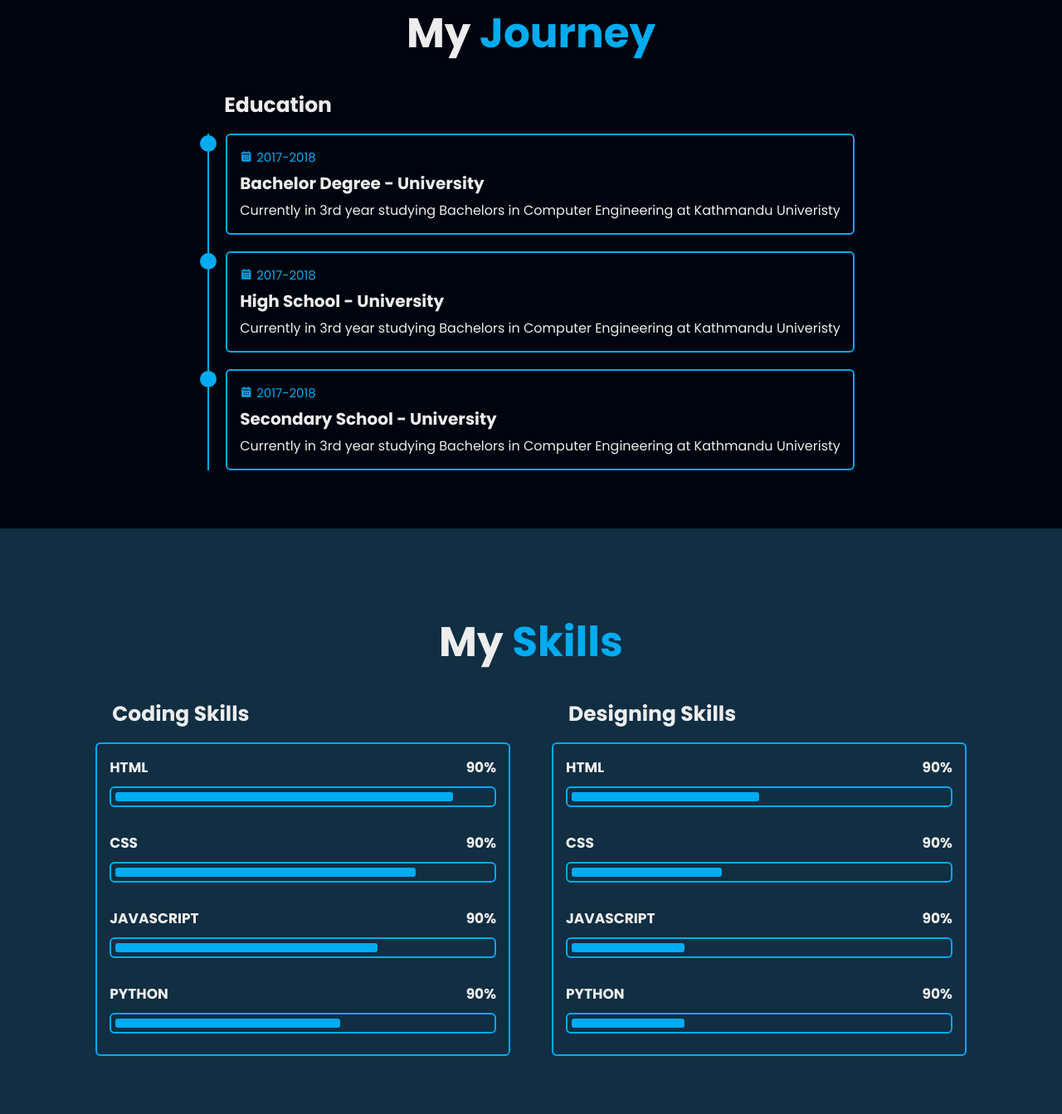
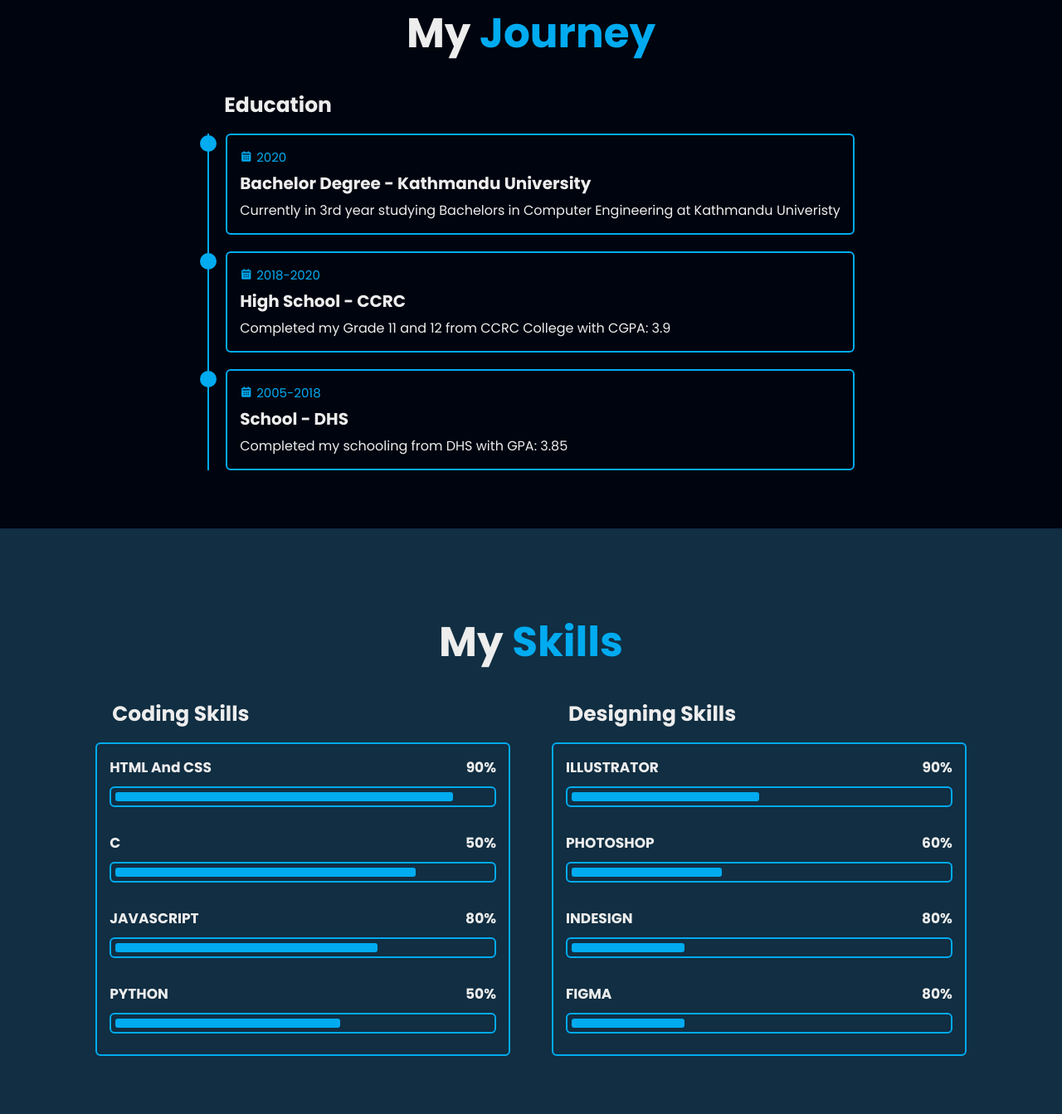
Before and after one commit to BigyanByanju/Portfolio-Website, a plain HTML site: page index.html in a window 1280 px wide. Shown: the part 897-2240 px from the top of the page at 83% size. Drawn offline with nearby package versions, Linux system fonts and the light colour scheme.

Commit message:
details fixed

```diff
--- a/index.html
+++ b/index.html
@@ -38,8 +38,8 @@
                 <p>I'm a computer engineering student with a passion for data science, graphic designing, and web development. I love to create visually appealing designs, develop interactive websites, and analyze data to uncover insights. Check out my portfolio to see my work, and feel free to contact me for any queries or collaboration opportunities.</p>
 
                 <div class="btn-box">
-                    <a href="#" class="btn">Hire Me</a>
-                    <a href="#" class="btn">Let's Talk</a>
+                    <a href="#" class="btn">Download CV</a>
+                    <a href="#contact" class="btn">Let's Talk</a>
                 </div>
             </div>
 
@@ -49,9 +49,9 @@
          </div>
 
         <div class="home-sci">
-            <a href="#"><i class='bx bxl-facebook'></i></a>
-            <a href="#"><i class='bx bxl-instagram'></i></a>
-            <a href="#"><i class='bx bxl-linkedin'></i></a>
+            <a target="_blank" href="https://www.facebook.com/bigyan.shrestha.9465/"><i class='bx bxl-facebook'></i></a>
+            <a target="_blank" href="https://www.instagram.com/byanju.bigyan/"><i class='bx bxl-instagram'></i></a>
+            <a target="_blank" href="https://www.linkedin.com/in/bigyan-byanju-3651081b6/"><i class='bx bxl-linkedin'></i></a>
         </div>
     </section>
 
@@ -68,21 +68,21 @@
                     <div class="education-content">
 
                         <div class="content">
-                            <div class="year"><i class="bx bxs-calendar"></i>2017-2018</div>
-                            <h3>Bachelor Degree - University</h3>
+                            <div class="year"><i class="bx bxs-calendar"></i>2020</div>
+                            <h3>Bachelor Degree - Kathmandu University</h3>
                             <p>Currently in 3rd year studying Bachelors in Computer Engineering at Kathmandu Univeristy</p>
                         </div>
 
                         <div class="content">
-                            <div class="year"><i class="bx bxs-calendar"></i>2017-2018</div>
-                            <h3>High School - University</h3>
-                            <p>Currently in 3rd year studying Bachelors in Computer Engineering at Kathmandu Univeristy</p>
+                            <div class="year"><i class="bx bxs-calendar"></i>2018-2020</div>
+                            <h3>High School - CCRC</h3>
+                            <p>Completed my Grade 11 and 12 from CCRC College with CGPA: 3.9</p>
                         </div>
 
                         <div class="content">
-                            <div class="year"><i class="bx bxs-calendar"></i>2017-2018</div>
-                            <h3>Secondary School - University</h3>
-                            <p>Currently in 3rd year studying Bachelors in Computer Engineering at Kathmandu Univeristy</p>
+                            <div class="year"><i class="bx bxs-calendar"></i>2005-2018</div>
+                            <h3>School - DHS</h3>
+                            <p>Completed my schooling from DHS with GPA: 3.85</p>
                         </div>
 
                     </div>
@@ -106,22 +106,22 @@
                     <div class="skills-content">
 
                         <div class="progress">
-                            <h3>HTML <span>90%</span></h3>
+                            <h3>HTML And CSS<span>90%</span></h3>
                             <div class="bar"><span></span></div>
                         </div>
 
                         <div class="progress">
-                            <h3>CSS <span>90%</span></h3>
+                            <h3>C <span>50%</span></h3>
                             <div class="bar"><span></span></div>
                         </div>
 
                         <div class="progress">
-                            <h3>JAVASCRIPT <span>90%</span></h3>
+                            <h3>JAVASCRIPT <span>80%</span></h3>
                             <div class="bar"><span></span></div>
                         </div>
 
                         <div class="progress">
-                            <h3>PYTHON <span>90%</span></h3>
+                            <h3>PYTHON <span>50%</span></h3>
                             <div class="bar"><span></span></div>
                         </div>
 
@@ -140,22 +140,22 @@
                     <div class="skills-content">
 
                         <div class="progress">
-                            <h3>HTML <span>90%</span></h3>
+                            <h3>ILLUSTRATOR <span>90%</span></h3>
                             <div class="bar"><span></span></div>
                         </div>
 
                         <div class="progress">
-                            <h3>CSS <span>90%</span></h3>
+                            <h3>PHOTOSHOP <span>60%</span></h3>
                             <div class="bar"><span></span></div>
                         </div>
 
                         <div class="progress">
-                            <h3>JAVASCRIPT <span>90%</span></h3>
+                            <h3>INDESIGN <span>80%</span></h3>
                             <div class="bar"><span></span></div>
                         </div>
 
                         <div class="progress">
-                            <h3>PYTHON <span>90%</span></h3>
+                            <h3>FIGMA <span>80%</span></h3>
                             <div class="bar"><span></span></div>
                         </div>
 
```
